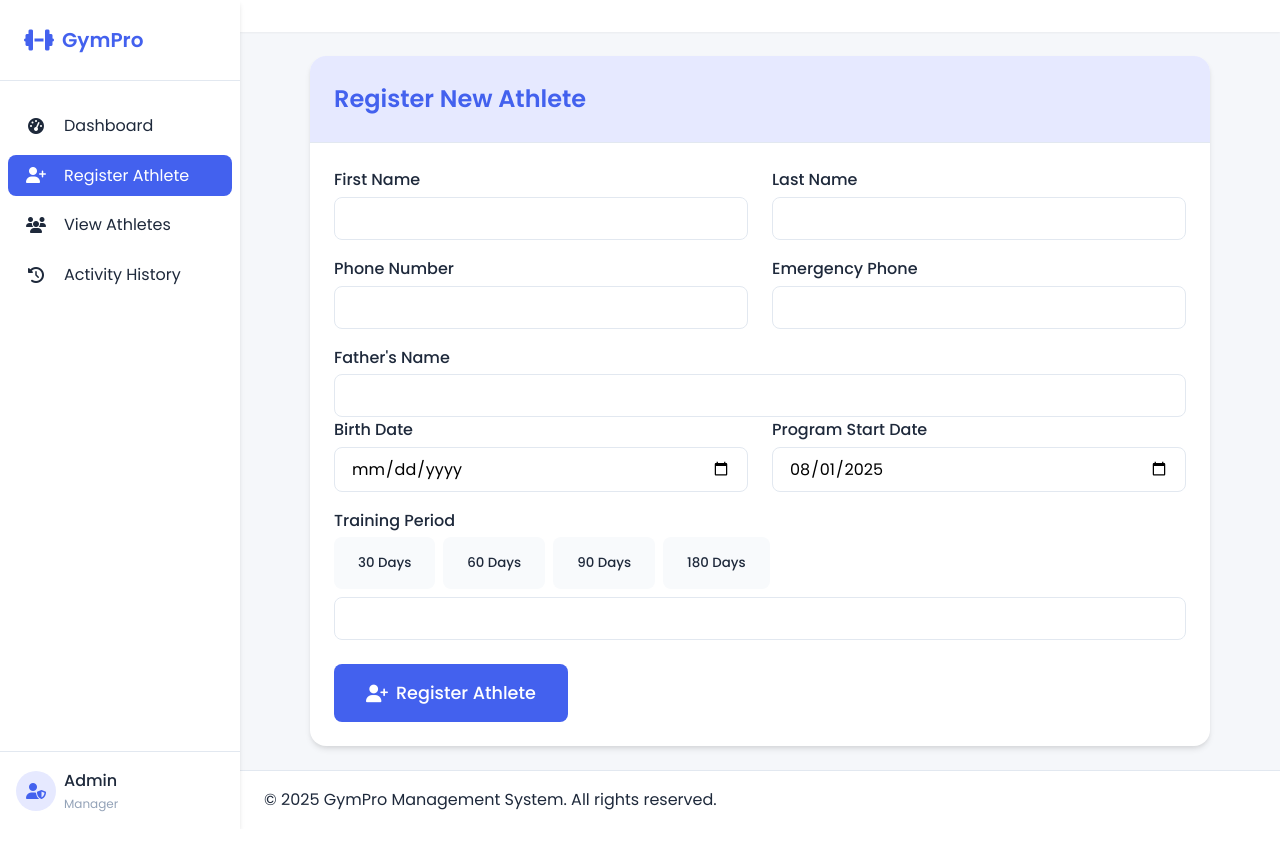
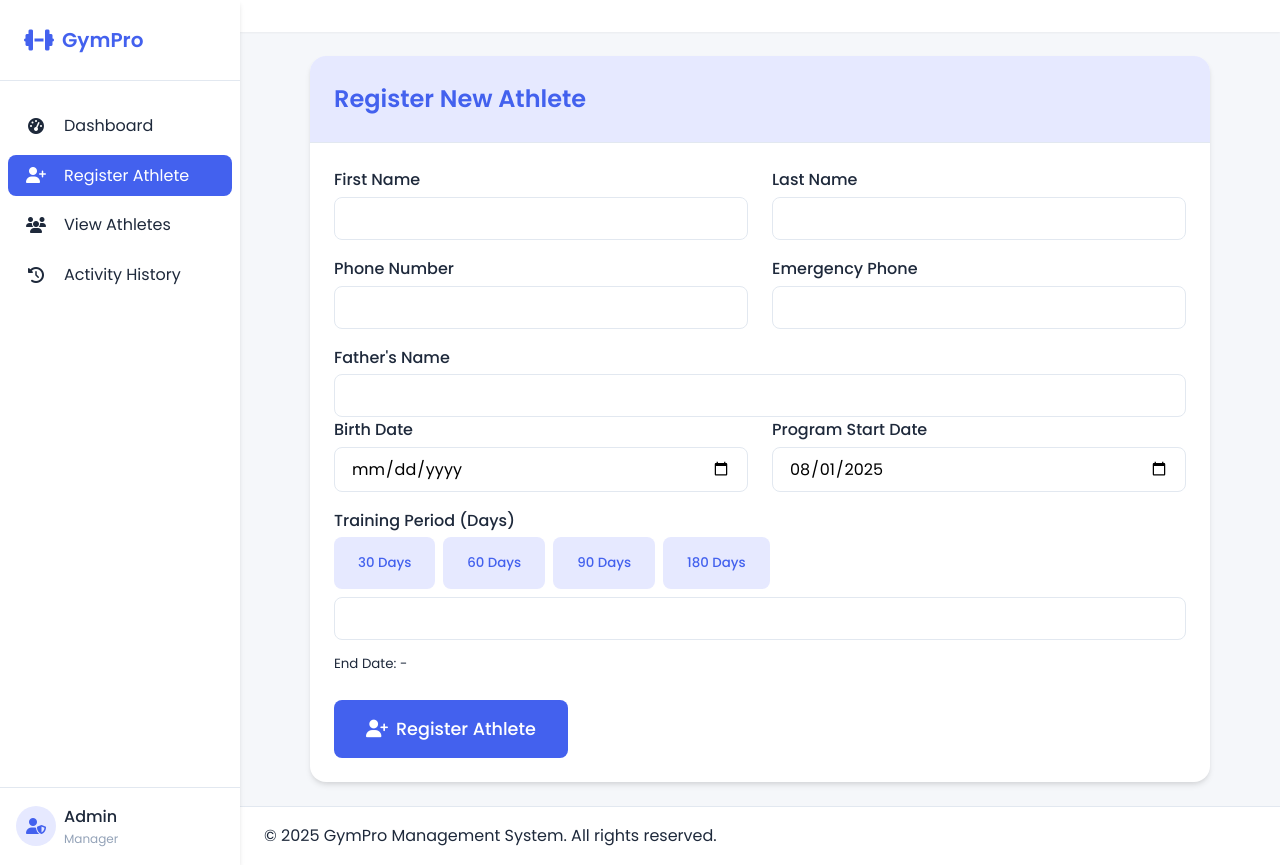
Before and after one commit to 0xAbolfazl/GYM-Management-System, a Flask app: page /register in a window 1280 px wide. Before the commit the page ends 812 px from the top, so only its background shows below. Run offline with Flask 3, Linux system fonts and the light colour scheme; the visitor is signed in with stand-in values (Sample User, id 1).

Commit message:
Some changes happen in edit and register page

```diff
--- a/static/css/renew_athele.css
+++ b/static/css/renew_athele.css
@@ -1,4 +1,3 @@
-/* تمدید عضویت - استایل اختصاصی */
 .renewal-card {
     max-width: 600px;
     margin: 0 auto;
--- a/templates/register.html
+++ b/templates/register.html
@@ -10,6 +10,7 @@
     </div>
     <div class="card-body">
         <form method="POST" action="{{ url_for('register') }}">
+            <!-- Personal Information Section -->
             <div class="form-row">
                 <div class="form-group">
                     <label for="first_name" class="form-label">First Name</label>
@@ -22,6 +23,7 @@
                 </div>
             </div>
 
+            <!-- Contact Information Section -->
             <div class="form-row">
                 <div class="form-group">
                     <label for="phone" class="form-label">Phone Number</label>
@@ -34,11 +36,13 @@
                 </div>
             </div>
 
+            <!-- Family Information -->
             <div class="form-group">
                 <label for="father_name" class="form-label">Father's Name</label>
                 <input type="text" id="father_name" name="father_name" class="form-control">
             </div>
 
+            <!-- Date Information -->
             <div class="form-row">
                 <div class="form-group">
                     <label for="birth_date" class="form-label">Birth Date</label>
@@ -51,17 +55,28 @@
                 </div>
             </div>
 
+            <!-- Training Period Section -->
             <div class="form-group">
-                <label for="days" class="form-label">Training Period</label>
+                <label for="days" class="form-label">Training Period (Days)</label>
+
+                <!-- Quick Selection Buttons -->
                 <div class="days-options">
-                    <button type="button" class="day-option btn btn-secondary" data-days="30">30 Days</button>
-                    <button type="button" class="day-option btn btn-secondary" data-days="60">60 Days</button>
-                    <button type="button" class="day-option btn btn-secondary" data-days="90">90 Days</button>
-                    <button type="button" class="day-option btn btn-secondary" data-days="180">180 Days</button>
+                    <button type="button" class="day-option btn btn-outline-primary" data-days="30">30 Days</button>
+                    <button type="button" class="day-option btn btn-outline-primary" data-days="60">60 Days</button>
+                    <button type="button" class="day-option btn btn-outline-primary" data-days="90">90 Days</button>
+                    <button type="button" class="day-option btn btn-outline-primary" data-days="180">180 Days</button>
                 </div>
+
+                <!-- Manual Input Field -->
                 <input type="number" id="days" name="days" min="1" class="form-control" required>
+
+                <!-- End Date Display (readonly) -->
+                <div class="end-date-display" style="margin-top: 10px;">
+                    <small class="text-muted">End Date: <span id="end_date_display">-</span></small>
+                </div>
             </div>
 
+            <!-- Submit Button -->
             <div class="form-group" style="margin-top: 1.5rem;">
                 <button type="submit" class="btn btn-primary btn-lg">
                     <i class="fas fa-user-plus"></i> Register Athlete
@@ -70,4 +85,59 @@
         </form>
     </div>
 </div>
+
+<script>
+    // Wait for DOM to be fully loaded
+    document.addEventListener('DOMContentLoaded', function() {
+        // Get DOM elements
+        const daysInput = document.getElementById('days');
+        const dayOptions = document.querySelectorAll('.day-option');
+        const startDateInput = document.getElementById('start_date');
+        const endDateDisplay = document.getElementById('end_date_display');
+
+        // Function to calculate and display end date
+        function updateEndDateDisplay() {
+            const days = parseInt(daysInput.value) || 0;
+            const startDate = startDateInput.value;
+
+            if (days > 0 && startDate) {
+                const date = new Date(startDate);
+                date.setDate(date.getDate() + days);
+                endDateDisplay.textContent = date.toLocaleDateString();
+            } else {
+                endDateDisplay.textContent = '-';
+            }
+        }
+
+        // Add click event to day option buttons
+        dayOptions.forEach(button => {
+            button.addEventListener('click', function() {
+                const days = this.getAttribute('data-days');
+                daysInput.value = days;
+
+                // Update active state
+                dayOptions.forEach(btn => btn.classList.remove('active'));
+                this.classList.add('active');
+
+                // Update end date display
+                updateEndDateDisplay();
+            });
+        });
+
+        // Add input event to days input field
+        daysInput.addEventListener('input', function() {
+            // Remove active state from all buttons when manually editing
+            dayOptions.forEach(btn => btn.classList.remove('active'));
+
+            // Update end date display
+            updateEndDateDisplay();
+        });
+
+        // Add change event to start date input
+        startDateInput.addEventListener('change', updateEndDateDisplay);
+
+        // Initialize end date display
+        updateEndDateDisplay();
+    });
+</script>
 {% endblock %}
```
Also changed, not shown: static/css/edit_athlete.css (+55 -3 lines), templates/edit_athlete.html (+12 -2 lines).
